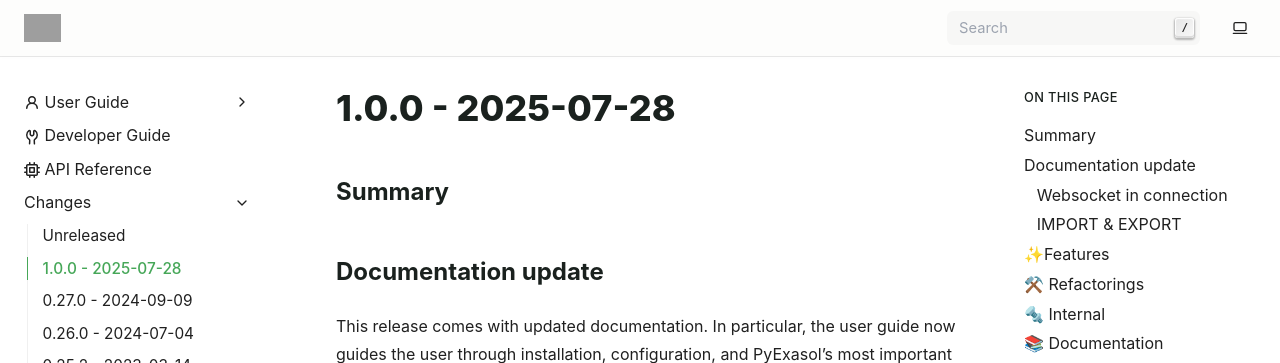
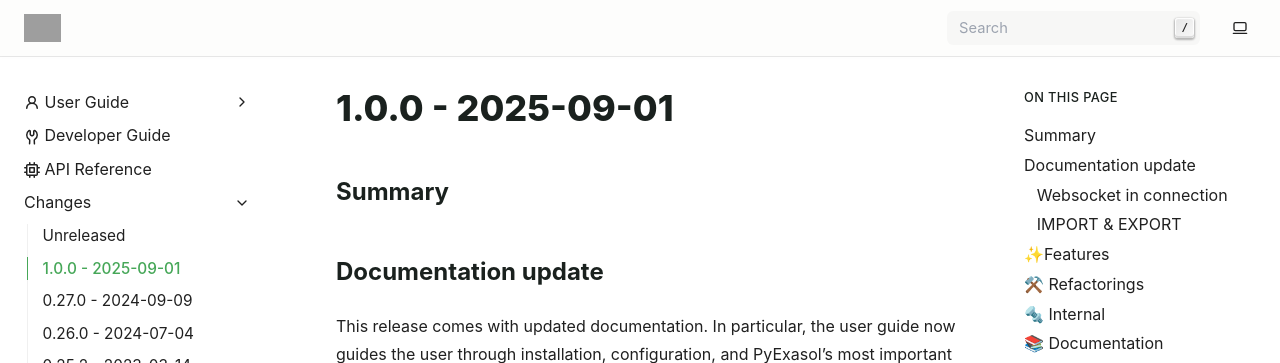
Before and after one commit to exasol/pyexasol, a Sphinx documentation site: the page built from doc/changes/changes_1.0.0.md, in a window 1280 px wide and 900 px high. Shown: the top 363 px of the window. Built offline with Sphinx 7.4.7, drawn with Linux system fonts in a browser that asks for light colours; grey boxes are pictures that could not be loaded.

Commit message:
Update to Sept. 1st as will likely be a September date

```diff
--- a/doc/changes/changes_1.0.0.md
+++ b/doc/changes/changes_1.0.0.md
@@ -1,4 +1,4 @@
-# 1.0.0 - 2025-07-28
+# 1.0.0 - 2025-09-01
 
 ## Summary
 
```
